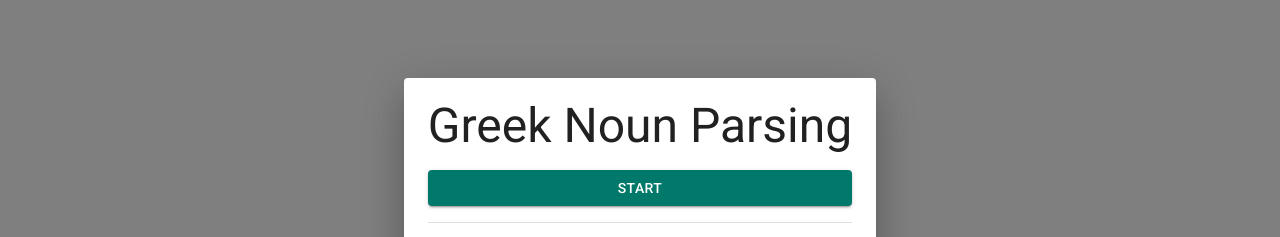
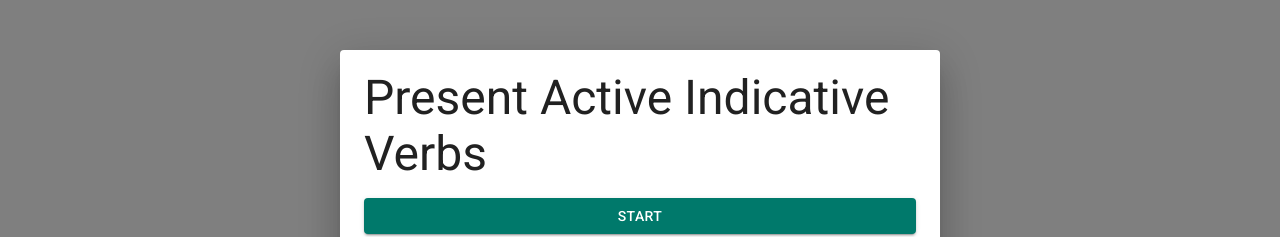
Before and after one commit to iota-pi/greek-vocab-game, a React (Vite) app: page /present-verbs in a window 1280 px wide. Shown: the part 194-431 px from the top of the page. Built offline with nearby package versions, Linux system fonts and the light colour scheme; no server answers.

Commit message:
Fix high scores

```diff
--- a/src/components/games/GameBase.tsx
+++ b/src/components/games/GameBase.tsx
@@ -6,6 +6,7 @@ import {
 } from '@mui/material';
 import { FC, useCallback, useState } from 'react';
 import type {
+  GameCategory,
   GameComponentProps,
   Report,
   WordWithParsing,
@@ -14,15 +15,19 @@ import StartGameDialog from '../StartGameDialog';
 import GameHeader from '../GameHeader';
 
 function GameBase<T>({
+  category,
   gameComponent: GameComponent,
   formatter,
   numQuestions,
   pickWord,
+  title,
 }: {
+  category: GameCategory,
   gameComponent: FC<GameComponentProps<T>>,
   formatter: (form: T) => string,
   numQuestions: number,
   pickWord: () => WordWithParsing<T>,
+  title: string,
 }) {
   const [currentWord, setCurrentWord] = useState(pickWord());
   const [score, setScore] = useState(0);
@@ -116,8 +121,8 @@ function GameBase<T>({
           </>
         ) : (
           <StartGameDialog
-            category="nouns"
-            title="Greek Noun Parsing"
+            category={category}
+            title={title}
             onStart={handleStart}
             report={report}
             endTime={endTime}
--- a/src/components/pages/ImperativeVerbsPage.tsx
+++ b/src/components/pages/ImperativeVerbsPage.tsx
@@ -62,6 +62,8 @@ function pickWord(): WordWithParsing<VerbParsing> {
 function ImperativeVerbs() {
   return (
     <GameBase
+      category="imperative"
+      title="Imperative Verbs"
       formatter={(
         parsing => (
           [
--- a/src/components/pages/IndicativeVerbsPage.tsx
+++ b/src/components/pages/IndicativeVerbsPage.tsx
@@ -59,6 +59,8 @@ function pickWord(): WordWithParsing<VerbParsing> {
 function PresentVerbsPage() {
   return (
     <GameBase
+      category="indicative"
+      title="Active Indicative Verbs"
       formatter={(
         parsing => (
           [
--- a/src/components/pages/InfinitiveVerbsPage.tsx
+++ b/src/components/pages/InfinitiveVerbsPage.tsx
@@ -61,6 +61,8 @@ function pickWord(): WordWithParsing<VerbParsing> {
 function InfinitiveVerbsPage() {
   return (
     <GameBase
+      category="infinitive"
+      title="Infinitive Verbs"
       formatter={(
         parsing => (
           [
--- a/src/components/pages/NounsPage.tsx
+++ b/src/components/pages/NounsPage.tsx
@@ -43,6 +43,8 @@ function pickWord(): WordWithParsing<NounParsing> {
 function NounsPage() {
   return (
     <GameBase
+      category="nouns"
+      title="Nouns (1st & 2nd declension)"
       formatter={(
         parsing => (
           [
--- a/src/components/pages/PresentVerbsPage.tsx
+++ b/src/components/pages/PresentVerbsPage.tsx
@@ -55,6 +55,8 @@ function pickWord(): WordWithParsing<VerbParsing> {
 function PresentVerbsPage() {
   return (
     <GameBase
+      category="verbs"
+      title="Present Active Indicative Verbs"
       formatter={(
         parsing => (
           [
```
